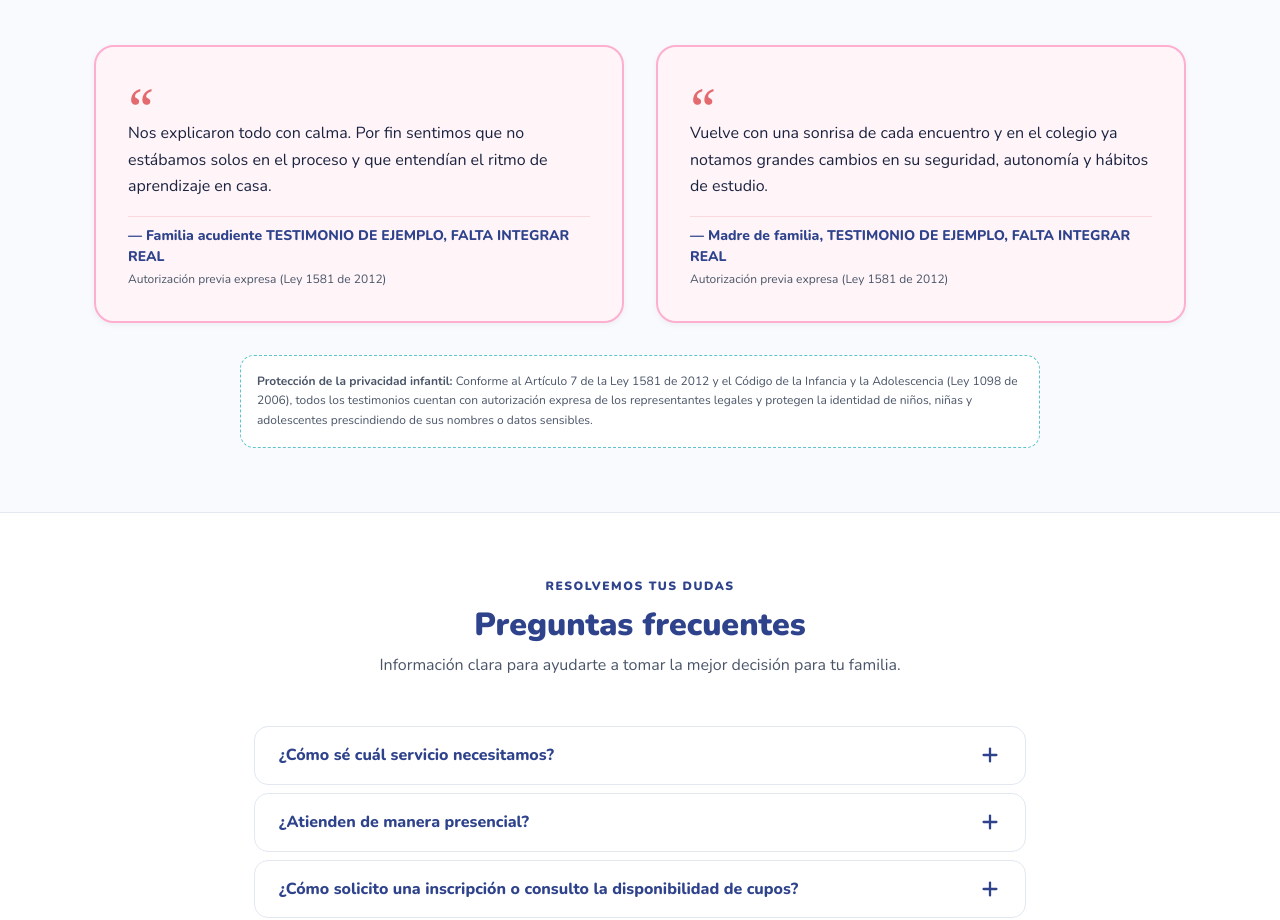
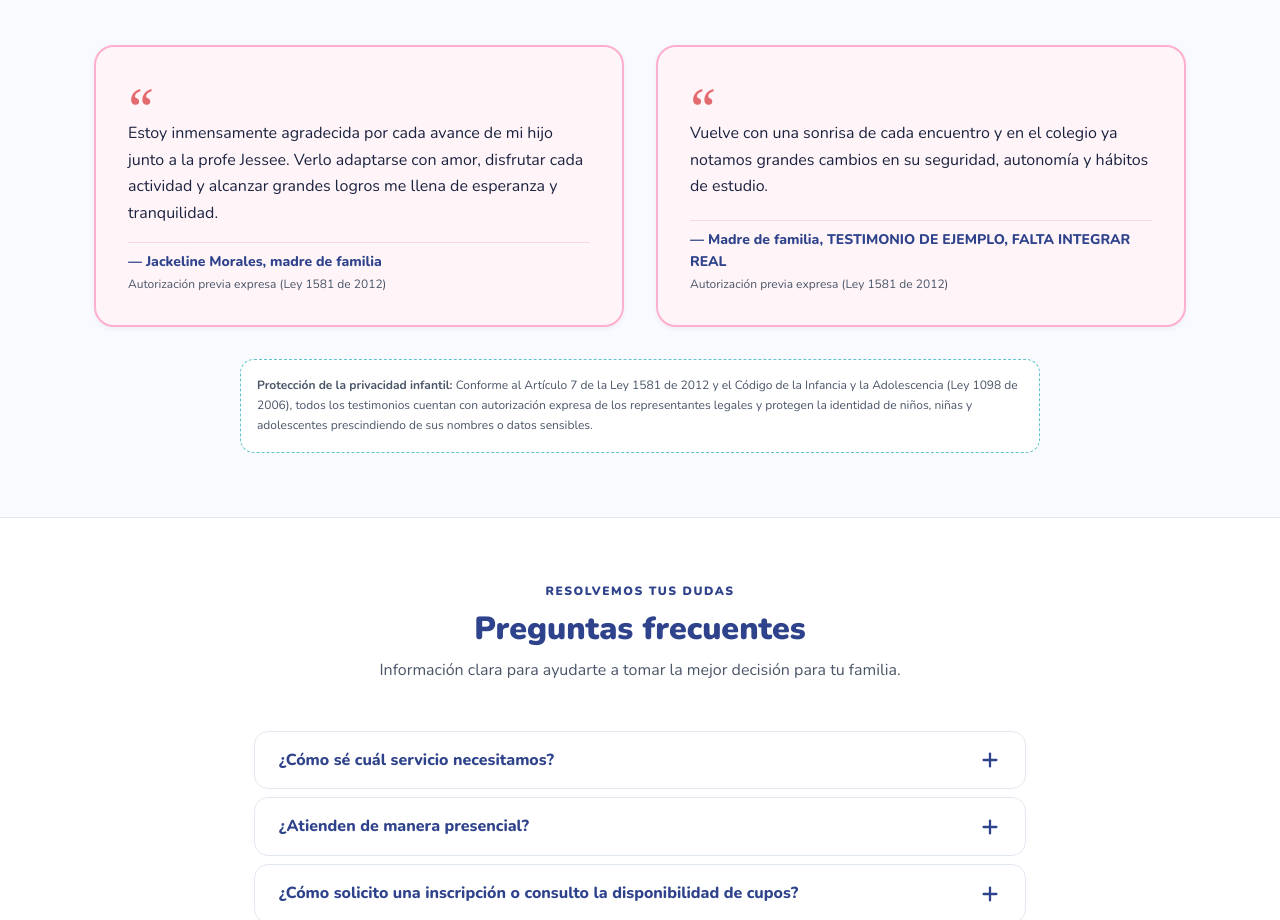
Before and after one commit to juliancaceres23/openBrainDemo, a plain HTML site: page equipo.html in a window 1280 px wide. Shown: the part 938-1858 px from the top of the page. Drawn offline with nearby package versions, Linux system fonts and the light colour scheme.

Commit message:
feat: agregar testimonio real de Jackeline Morales en equipo

```diff
--- a/equipo.html
+++ b/equipo.html
@@ -146,11 +146,11 @@
             <div class="testimonial-card__quote-mark" aria-hidden="true">&ldquo;</div>
             <blockquote class="testimonial-card__quote">
               <p>
-                Nos explicaron todo con calma. Por fin sentimos que no estábamos solos en el proceso y que entendían el ritmo de aprendizaje en casa.
+                Estoy inmensamente agradecida por cada avance de mi hijo junto a la profe Jessee. Verlo adaptarse con amor, disfrutar cada actividad y alcanzar grandes logros me llena de esperanza y tranquilidad.
               </p>
             </blockquote>
             <footer class="testimonial-card__footer">
-              <cite class="testimonial-card__author">&mdash; Familia acudiente  TESTIMONIO DE EJEMPLO, FALTA INTEGRAR REAL</cite>
+              <cite class="testimonial-card__author">&mdash; Jackeline Morales, madre de familia</cite>
               <span class="testimonial-card__legal">Autorización previa expresa (Ley 1581 de 2012)</span>
             </footer>
           </article>
```
